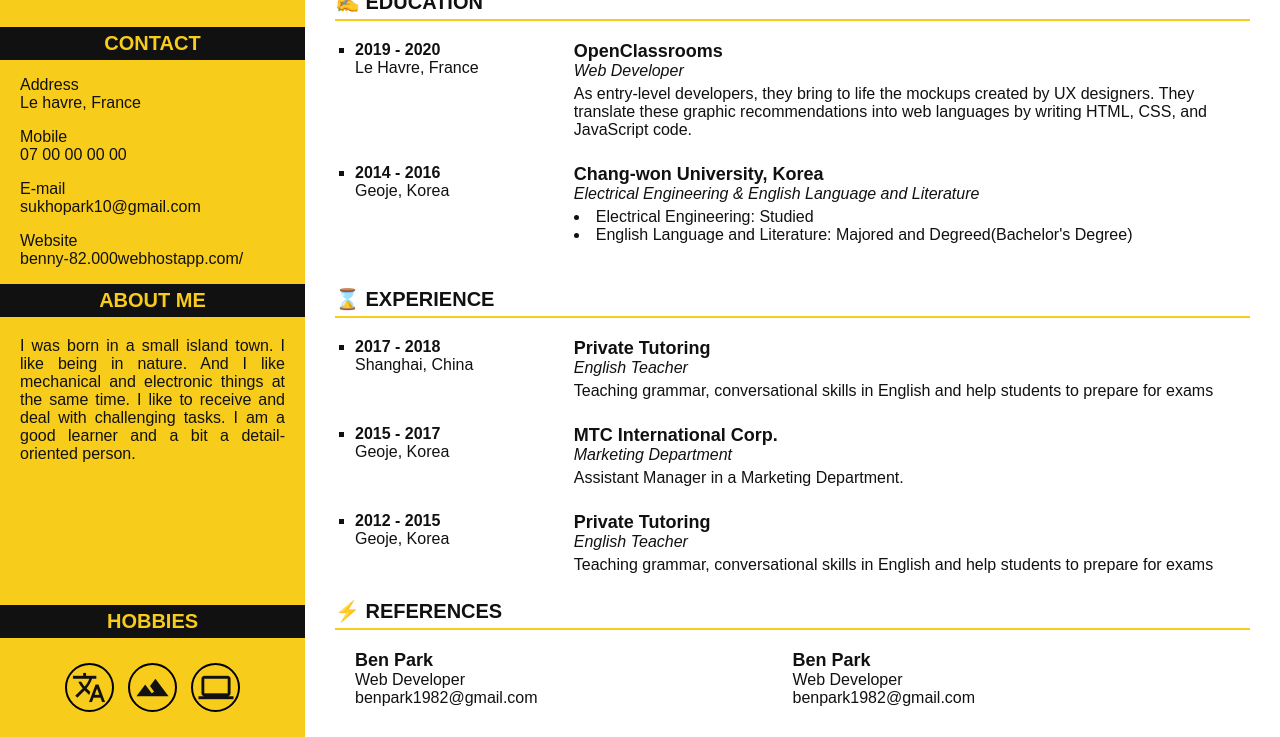
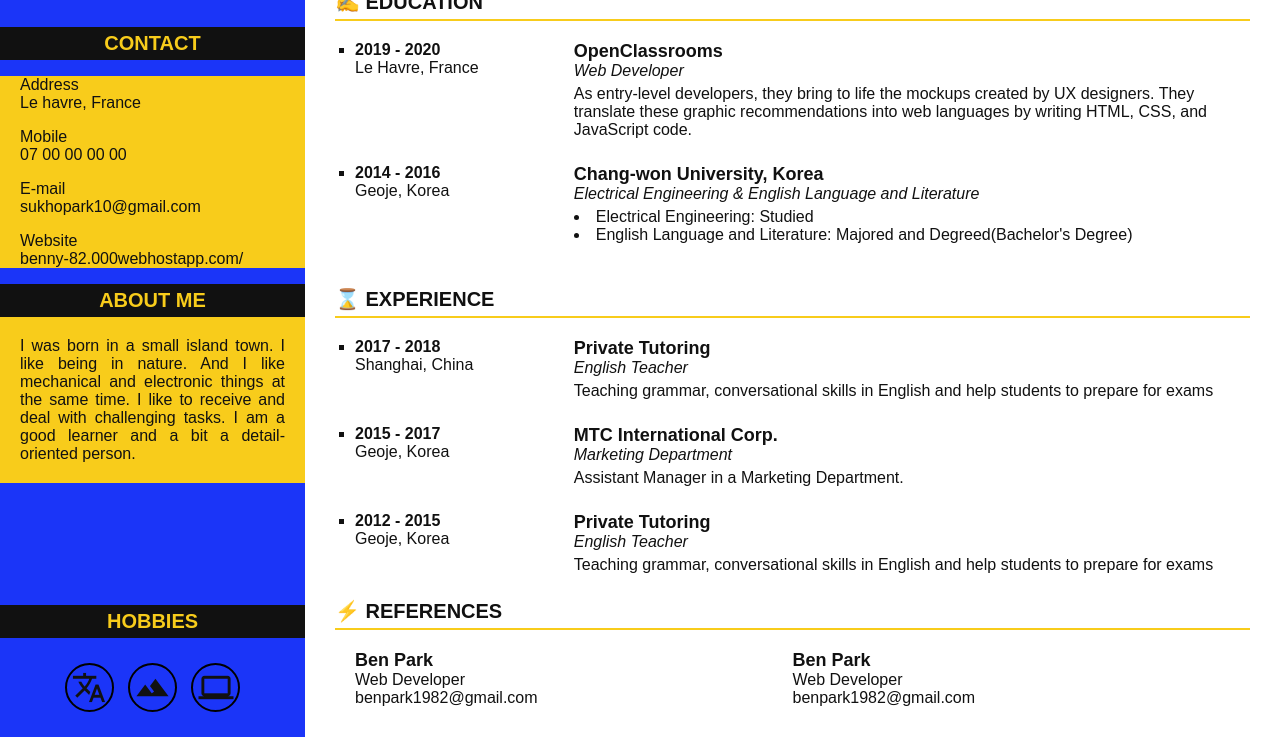
Before and after one commit to Benny-code/Project-2, a plain HTML site: page index.html in a window 1280 px wide. Shown: the part 183-920 px from the top of the page. Drawn offline with Linux system fonts and the light colour scheme.

Commit message:
change color

```diff
--- a/stylesheet.css
+++ b/stylesheet.css
@@ -15,7 +15,7 @@ body {
 
 #left {
     width: 25%;
-    background-color: #F8CC1B;
+    background-color: #1B35F8;
     display: flex;
     flex-direction: column;
 }
```
